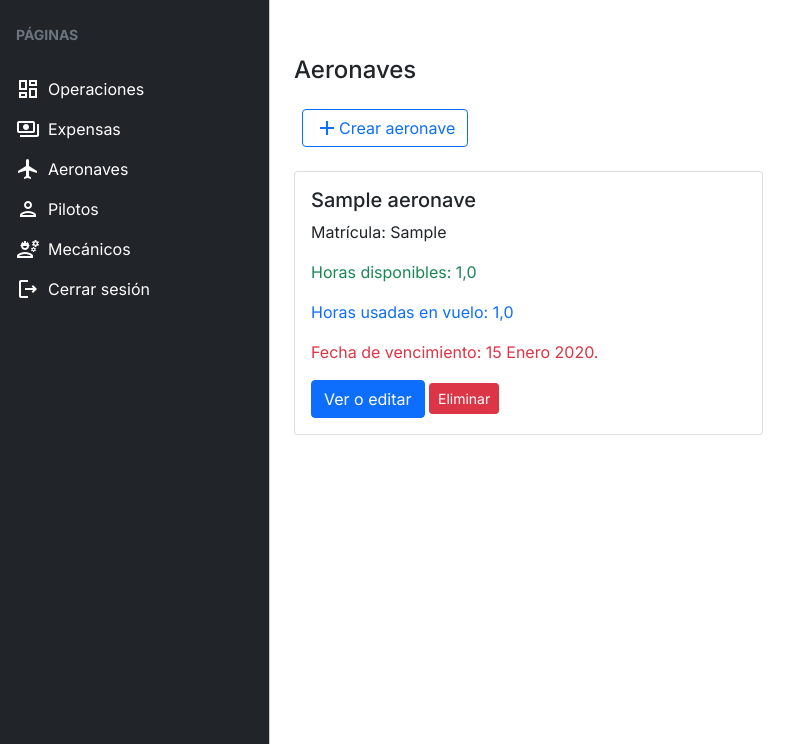
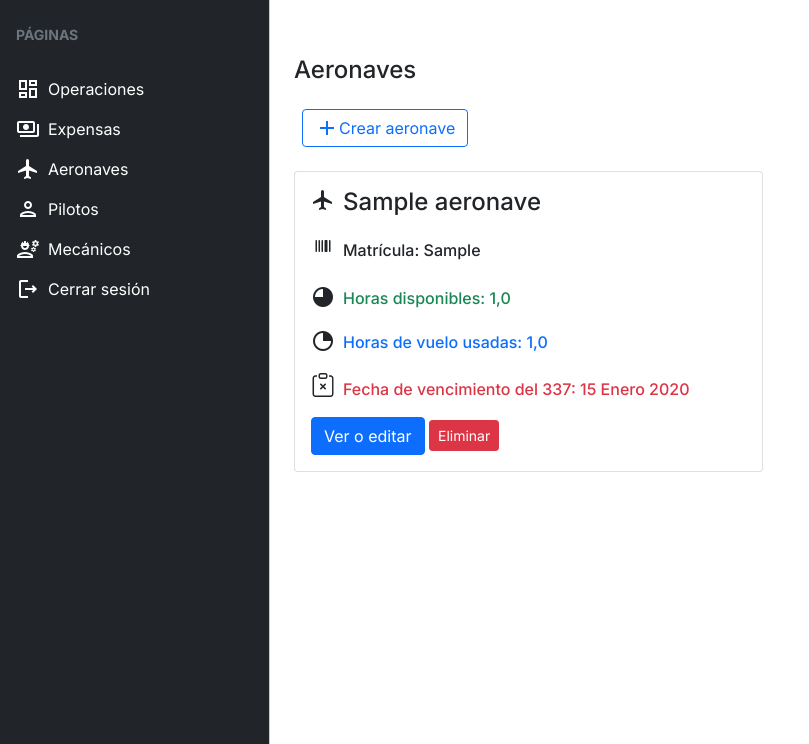
Before and after one commit to Augustorresfx/gastos-django, a Django app: page /aeronaves/ in a window 1280 px wide. Shown: the part 56-800 px from the top of the page, without its empty margins (0-809 px from the left). Run offline with Django 4.2, Linux system fonts and the light colour scheme; a user stored in the database is signed in; tables that the repository leaves empty hold one stand-in row (values such as "Sample post"); some libraries are stand-ins or nearby versions.

Commit message:
icons-changed

```diff
--- a/clients/templates/aeronaves.html
+++ b/clients/templates/aeronaves.html
@@ -24,15 +24,46 @@
 
       <div class="card">
         <div class="card-body">
-          <h5 class="card-title">{{aeronave.title}}</h5>
-          <p class="card-text">Matrícula: {{aeronave.matricula}}</p>
-          <p class="card-text text-success">Horas disponibles: {{aeronave.horas_disponibles}}</p>
-          <p class="card-text text-primary">Horas usadas en vuelo: {{aeronave.horas_voladas}}</p>
-          <p class="card-text text-danger">Fecha de vencimiento: {{aeronave.expiration}}.</p>
-          <a href="{% url 'aeronave_detail' aeronave.id %}" class="btn btn-primary">Ver o editar</a>
-          <button type="submit" class="w-10 btn btn-sm btn-danger eliminar-elemento confirmar-eliminar" data-url="{% url 'delete_aeronave' aeronave.id %}">
-            Eliminar
-          </button>
+          <div class="d-flex">  <span class="material-icons-outlined">
+            flight
+            </span>
+            <span class="px-2">
+          <h4 class="card-title">{{aeronave.title}}</h4>
+        </span>
+        </div>
+        <div class="d-flex py-2">
+          <i class="bi bi-upc h4"></i>
+          <span class="px-2 pt-2">
+        <h6 class="card-text">Matrícula: {{aeronave.matricula}}</h6>
+      </span>
+      </div>
+      <div class="d-flex py-2">
+        <span class="material-symbols-outlined">
+        clock_loader_80
+        </span>
+        <span class="px-2 py-1">
+      <h6 class="card-text text-success">Horas disponibles: {{aeronave.horas_disponibles}}</h6>
+    </span>
+    </div>
+    <div class="d-flex py-2">
+      <span class="material-symbols-outlined">
+      clock_loader_20
+      </span>
+      <span class="px-2 py-1">
+    <h6 class="card-text text-primary">Horas de vuelo usadas: {{aeronave.horas_voladas}}</h6>
+  </span>
+  </div>
+  <div class="d-flex py-2">
+    <i class="bi bi-clipboard-x h4 "></i>
+    <span class="px-2 pt-2">
+  <h6 class="card-text text-danger">Fecha de vencimiento del 337: {{aeronave.expiration}}</h6>
+</span>
+</div>
+<a href="{% url 'aeronave_detail' aeronave.id %}" class="btn btn-primary">Ver o editar</a>
+<button type="submit" class="w-10 btn btn-sm btn-danger eliminar-elemento confirmar-eliminar" data-url="{% url 'delete_aeronave' aeronave.id %}">
+  Eliminar
+</button>
+
         </div>
       </div>
 
--- a/clients/templates/base.html
+++ b/clients/templates/base.html
@@ -8,6 +8,7 @@
     <title>Wings</title>
 
     {% block customCSS %}
+    <link rel="stylesheet" href="https://fonts.googleapis.com/css2?family=Material+Symbols+Outlined:opsz,wght,FILL,GRAD@20..48,100..700,0..1,-50..200" />
         <link rel="stylesheet"  href="https://fonts.googleapis.com/icon?family=Material+Icons+Outlined">
         <link href="https://cdn.jsdelivr.net/npm/bootstrap@5.0.2/dist/css/bootstrap.min.css" rel="stylesheet" integrity="sha384-EVSTQN3/azprG1Anm3QDgpJLIm9Nao0Yz1ztcQTwFspd3yD65VohhpuuCOmLASjC" crossorigin="anonymous">
         <link rel="stylesheet" href="https://cdn.jsdelivr.net/npm/bootstrap-icons@1.3.0/font/bootstrap-icons.css">
```
Also changed, not shown: nitroadmin/settings.py (+12 -12 lines).
